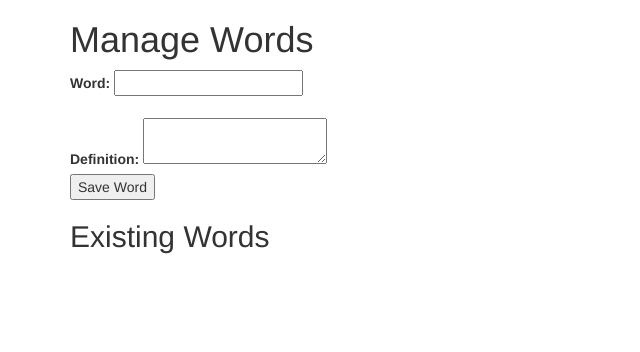
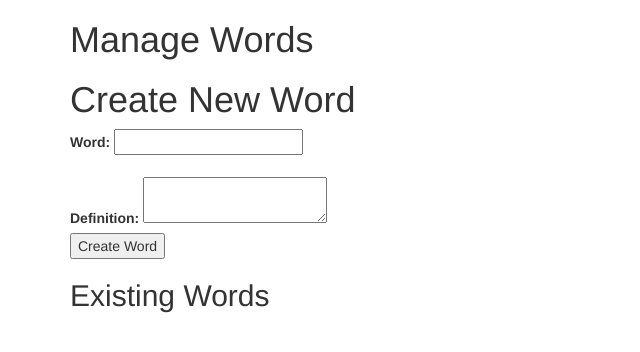
Before and after one commit to armantark/Anki-Clone, a Django app: page /manage_words/ in a window 1280 px wide. Shown: the part 20-372 px from the top of the page, without its empty margins (0-640 px from the left). Run offline with Django 4.2, Linux system fonts and the light colour scheme; data that the repository does not hold is empty; some libraries are stand-ins or nearby versions.

Commit message:
Fixing/add delete functionality and fixing some other minor bugs

```diff
--- a/flashcards/forms.py
+++ b/flashcards/forms.py
@@ -13,3 +13,15 @@ class WordForm(ModelForm):
         model = Word
         # Specify the fields to be included in the form
         fields = ['word', 'definition']
+
+    def clean_word(self):
+        # Get the cleaned 'word' data from the form
+        word = self.cleaned_data.get('word')
+
+        # Check if the word already exists in the Word model
+        if Word.objects.filter(word=word).exists():
+            # If it does, add an error message to the form
+            self.add_error('word', 'Warning - word already exists')
+
+        # Return the cleaned word data
+        return word
--- a/flashcards/templates/flashcards/manage_words.html
+++ b/flashcards/templates/flashcards/manage_words.html
@@ -5,30 +5,87 @@
 {% block content %}
     <!-- Heading for the manage words page -->
     <h1>Manage Words</h1>
-
-  <!-- Form for creating/updating a word -->
+    <div>
+        <!-- Form for creating a word -->
+        <h1>Create New Word</h1>
         <form method="post" action="">
             {% csrf_token %}
             <label for="word">Word:</label>
-    <input type="text" name="word" id="word" required value="{{ word.word }}">
+            <input type="text" name="word" id="create-word" required>
             <br><br>
             <label for="definition">Definition:</label>
-    <textarea name="definition" id="definition" required>{{ word.definition }}</textarea>
+            <textarea name="definition" id="create-definition" required></textarea>
             <br>
-    <input type="submit" value="Save Word">
+            <input type="submit" value="Create Word">
         </form>
+    </div>
+    <div style="display: flex; justify-content: space-between;">
 
+        <div>
             <!-- List of existing words -->
             <h2>Existing Words</h2>
-  <ul>
+            <ul id="word-list">
                 {% for word in words %}
-      <li>
-        <a href=" {% url 'flashcards:manage_words_with_id' word.id %} ">{{ word.word }}</a>
-        <form method="post" action="{% url 'flashcards:delete_word' word.id %}">
+                    <li data-word="{{ word.word }}" data-definition="{{ word.definition }}">
+                        <a href="javascript:void(0)" class="word-link">{{ word.word }} - {{ word.definition }}</a>
+
+                        <form method="post" action="{% url 'flashcards:delete_word' word.id %}" class="delete-form">
                             {% csrf_token %}
-          <input type="submit" value="Delete">
+                            <input type="submit" value="Delete" class="btn btn-danger">
                         </form>
                     </li>
                 {% endfor %}
             </ul>
+        </div>
+
+        <div>
+            <!-- Form for updating a word (hidden by default) -->
+            <h1 id="update-heading" style="display: none;">Update Word</h1>
+            <form method="post" action="" id="update-form" style="display: none;">
+                {% csrf_token %}
+                <label for="word">Word:</label>
+                <input type="text" name="word" id="update-word" required>
+                <br><br>
+                <label for="definition">Definition:</label>
+                <textarea name="definition" id="update-definition" required></textarea>
+                <br>
+                <input type="submit" value="Update Word">
+            </form>
+        </div>
+
+    </div>
 {% endblock %}
+
+{% block javascript %}
+    <script>
+        // Get all delete forms
+        const deleteForms = document.querySelectorAll('.delete-form');
+
+        // Add an event listener to each form
+        deleteForms.forEach(form => {
+            form.addEventListener('submit', function (event) {
+                // Prevent the form from submitting
+                event.preventDefault();
+
+                // Confirm with the user
+                const confirmDelete = confirm('Are you sure you want to delete this word? This action cannot be undone.');
+
+                // If the user confirmed, submit the form
+                if (confirmDelete) {
+                    form.submit();
+                }
+            });
+        });
+
+        // Show the update form when a word is clicked
+        const wordLinks = document.querySelectorAll('.word-link');
+        wordLinks.forEach(link => {
+            link.addEventListener('click', function () {
+                document.getElementById('update-heading').style.display = '';
+                document.getElementById('update-form').style.display = '';
+                document.getElementById('update-word').value = this.parentElement.dataset.word;
+                document.getElementById('update-definition').value = this.parentElement.dataset.definition;
+            });
+        });
+    </script>
+{% endblock %}
--- a/flashcards/tests.py
+++ b/flashcards/tests.py
@@ -25,7 +25,7 @@ class AdminInterfaceTests(TestCase):
         self.assertIsNotNone(word)
 
         # Check if the user was redirected to the index page after creating the word
-        self.assertRedirects(response, reverse('flashcards:index'))
+        self.assertRedirects(response, reverse('flashcards:manage_words'))
 
     def setUp(self):
         # Create some sample word data for testing
--- a/flashcards/urls.py
+++ b/flashcards/urls.py
@@ -14,6 +14,8 @@ urlpatterns = [
     # Create a URL pattern for the manage_words view
     path('manage_words/', views.manage_words, name='manage_words'),
     path('manage_words/<int:word_id>/', views.manage_words, name='manage_words_with_id'),
+    # Create a URL pattern for the delete_word function
+    path('delete_word/<int:word_id>/', views.delete_word, name='delete_word'),
     # Create a URL pattern for the view_cards view
     path('view_cards/', views.view_cards, name='view_cards'),
 ]
--- a/flashcards/views.py
+++ b/flashcards/views.py
@@ -1,8 +1,10 @@
 # Import necessary modules and functions
 from django.conf import settings
+from django.http import HttpResponseRedirect
 from django.shortcuts import render, redirect, get_object_or_404
 from django.urls import reverse
 from django.utils import timezone
+from django.views.decorators.http import require_POST
 
 from .forms import WordForm
 from .models import Word
@@ -33,29 +35,37 @@ def index(request):
 
 
 def manage_words(request, word_id=None):
+    form = None
     # Check if a word_id is provided
     if word_id:
         # If so, retrieve the Word instance with the given ID, or return a 404 error if not found
         word = get_object_or_404(Word, id=word_id)
+        # Check if the request method is POST (i.e. form submission)
+        if request.method == 'POST':
+            # Create a WordForm instance with the submitted data and the current Word instance
+            form = WordForm(request.POST, instance=word)
+
+            # Check if the form data is valid
+            if form.is_valid():
+                # Save the Word instance with the submitted data
+                form.save()
+
+                # Redirect the user to the index page
+                return HttpResponseRedirect(request.path_info)
+        else:
+            # If the request method is not POST, create an empty WordForm instance with the current Word
+            form = WordForm(instance=word)
     else:
         # If no word_id is provided, create a new Word instance
         word = Word()
-
-    # Check if the request method is POST (i.e. form submission)
-    if request.method == 'POST':
-        # Create a WordForm instance with the submitted data and the current Word instance
-        form = WordForm(request.POST, instance=word)
-
-        # Check if the form data is valid
-        if form.is_valid():
-            # Save the Word instance with the submitted data
-            form.save()
-
-            # Redirect the user to the index page
-            return redirect('flashcards:index')
-    else:
-        # If the request method is not POST, create an empty WordForm instance with the current Word
-        form = WordForm(instance=word)
+        # Check if the request method is POST (i.e. form submission)
+        if request.method == 'POST':
+            # Create a WordForm instance with the submitted data and the current Word instance
+            form = WordForm(request.POST, instance=word)
+            # Check if the form data is valid
+            if form.is_valid():
+                # Save the Word instance with the submitted data
+                form.save()
 
     # Retrieve all words for displaying
     words = Word.objects.all()
@@ -64,8 +74,11 @@ def manage_words(request, word_id=None):
     return render(request, 'flashcards/manage_words.html', {'form': form, 'words': words, 'word': word})
 
 
-def delete_word(request, word_id=None):
-    return render(request, 'flashcards/manage_words.html', {})
+@require_POST
+def delete_word(request, word_id):
+    word = get_object_or_404(Word, id=word_id)
+    word.delete()
+    return redirect('flashcards:manage_words')
 
 
 def view_cards(request):
--- a/static/css/main.css
+++ b/static/css/main.css
@@ -1,4 +1,8 @@
 .nav-link {
-  margin-top: 5px;
-  padding: 5px;
+    margin-top: 5px;
+    padding: 5px;
 }
+
+.word-link {
+    margin: 5px;
+}
--- a/templates/base.html
+++ b/templates/base.html
@@ -18,6 +18,7 @@
     <!-- Include the main.css file for custom styles -->
     <link rel="stylesheet" href="/static/css/main.css">
 </head>
+
 <body class="bg-light">
 <header>
     <nav>
@@ -37,7 +38,6 @@
     </main>
 </div>
 
-<!-- Allow for extra scripts to be included -->
-{% block extra_scripts %}{% endblock %}
+{% block javascript %}{% endblock %}
 </body>
 </html>
```
Also changed, not shown: 1 other file. Lines whose indentation alone changed are shown as unchanged.
